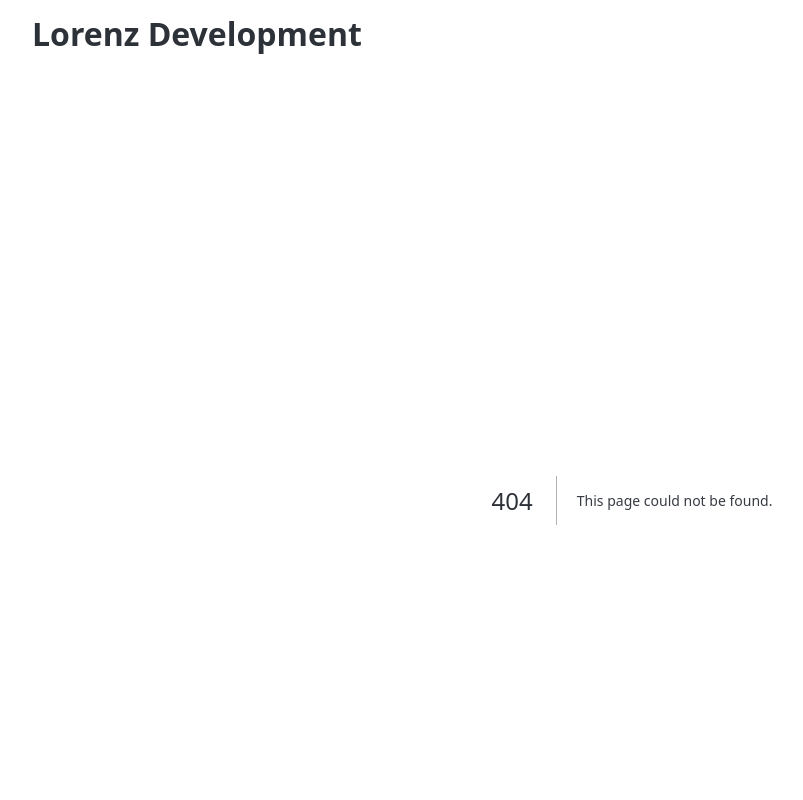
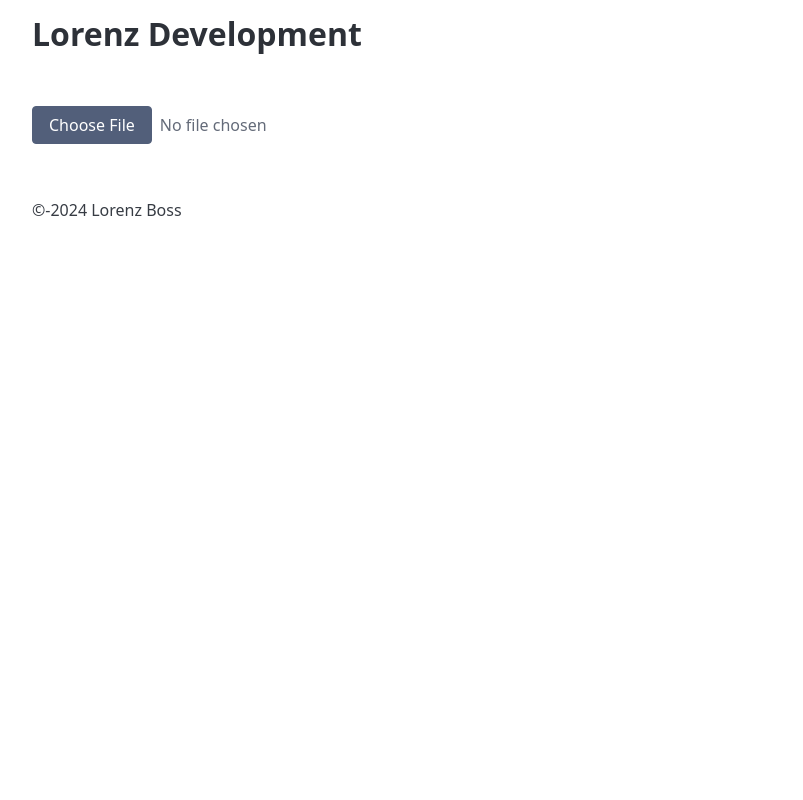
Before and after one commit to lorenzboss/nextjs-forms, a Next.js app: page /form/image in a window 1280 px wide. Before the commit this address had no page. Shown: the top 800 px of the page, without its empty margins (8-811 px from the left). Built offline with nearby package versions, Linux system fonts and the light colour scheme.

Commit message:
Add image upload form with validation and feedback messages

```diff
--- /dev/null
+++ b/app/form/image/page.tsx
@@ -0,0 +1,42 @@
+"use client";
+import { useState } from "react";
+
+export default function ImageForm() {
+  const [imageSrc, setImageSrc] = useState<string | null>(null);
+  const [successMessage, setSuccessMessage] = useState<string>("");
+  const [warningMessage, setWarningMessage] = useState<string>("");
+
+  const handleImageUpload = (event: React.ChangeEvent<HTMLInputElement>) => {
+    const file = event.target.files?.[0];
+    if (file) {
+      if (file.type.startsWith("image/")) {
+        const reader = new FileReader();
+        reader.onloadend = () => {
+          setImageSrc(reader.result as string);
+          setSuccessMessage("Image uploaded successfully!");
+          setWarningMessage("");
+        };
+        reader.readAsDataURL(file);
+      } else {
+        setImageSrc(null);
+        setWarningMessage("Please upload a valid image file.");
+        setSuccessMessage("");
+      }
+    }
+  };
+
+  return (
+    <div>
+      <input type="file" onChange={handleImageUpload} />
+      {successMessage && <p className="success">{successMessage}</p>}
+      {warningMessage && <p className="error">{warningMessage}</p>}
+      {imageSrc && (
+        <img
+          style={{ border: "1px solid white" }}
+          src={imageSrc}
+          alt="Uploaded"
+        />
+      )}
+    </div>
+  );
+}
```
